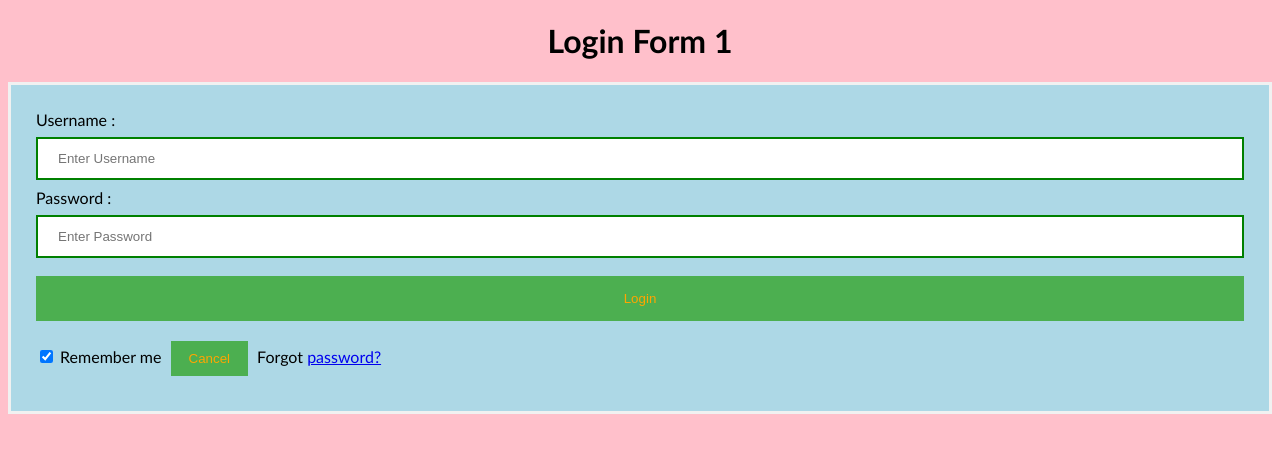
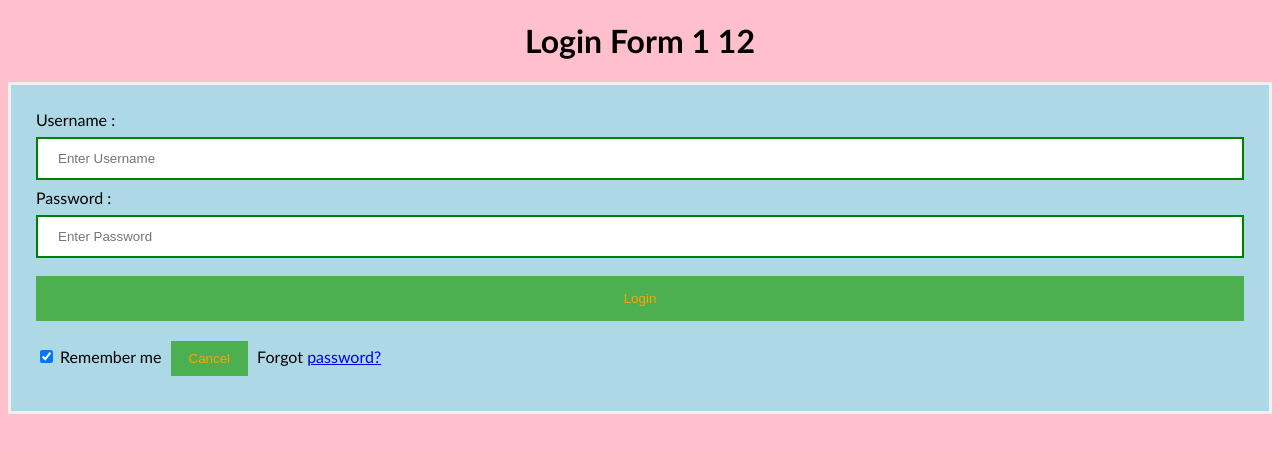
Before and after one commit to pranav18082000/project1, a plain HTML site: page index.html in a window 1280 px wide. Drawn offline with Linux system fonts and the light colour scheme.

Commit message:
Update index.html

```diff
--- a/index.html
+++ b/index.html
@@ -45,7 +45,7 @@ button {
 </style>
 </head>
 <body>
-    <center> <h1> Login Form 1 </h1> </center>
+    <center> <h1> Login Form 1 12 </h1> </center>
     <form>
         <div class="container">
             <label>Username : </label>
```
